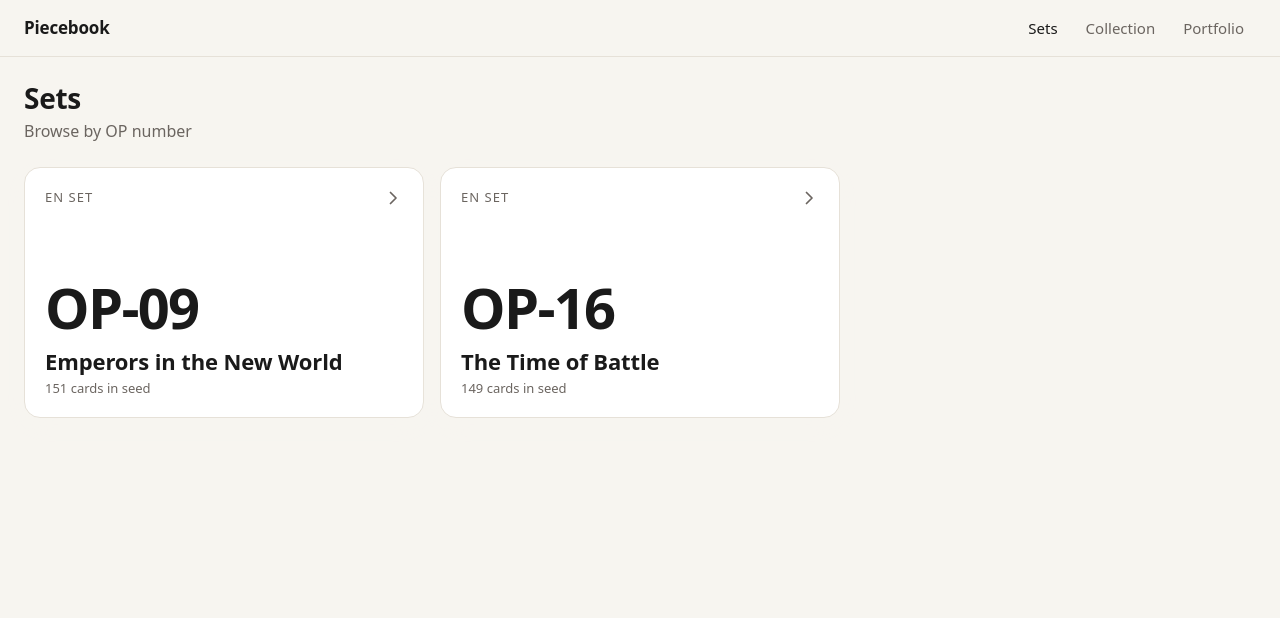
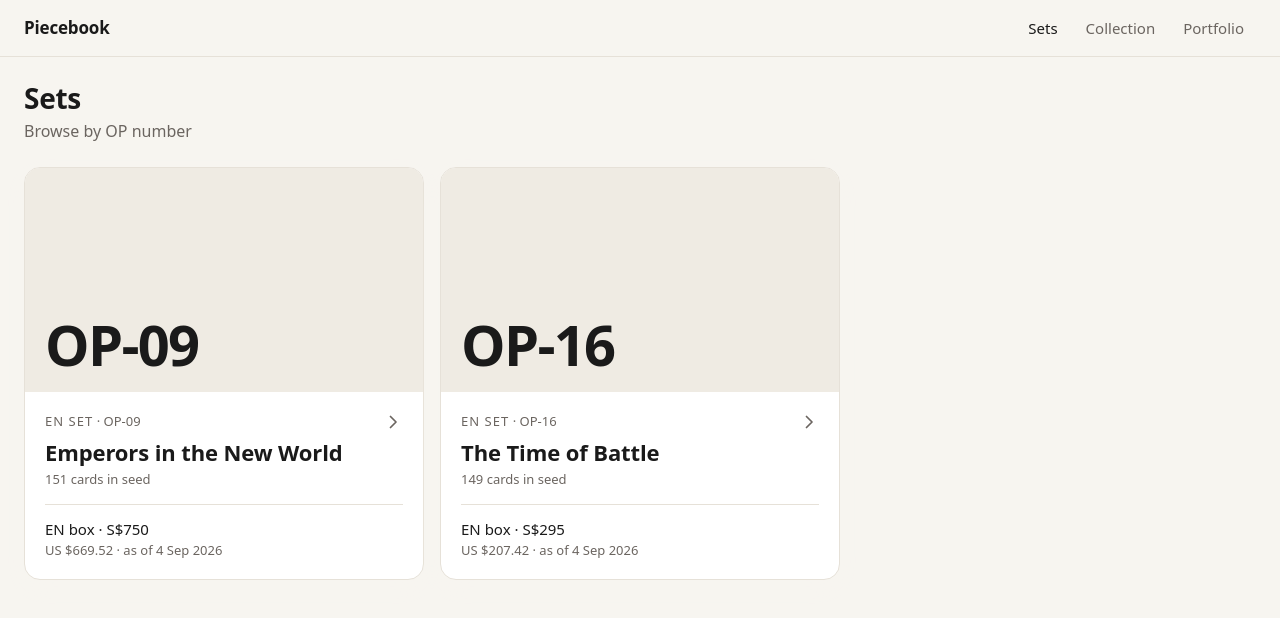
Before and after one commit to najibjuraimi-glitch/piecebook, a React (Vite) app: page / in a window 1280 px wide. Shown: the top 618 px of the page. Built offline with nearby package versions, Linux system fonts and the light colour scheme.

Commit message:
Show sealed EN box prices on SetTile and SealedStrip; wire boxArtUrl art band
Co-authored-by: najibjuraimi-glitch <najibjuraimi-glitch@users.noreply.github.com>

```diff
--- /dev/null
+++ b/src/components/SealedPrice.tsx
@@ -0,0 +1,39 @@
+import { sealedProductLabel, type SealedProduct } from '../data/sealed'
+import { formatDate, formatSgd, formatUsMarketUsd } from '../lib/format'
+
+const SEP = ' · '
+
+/**
+ * Two-line sealed price from Cards' seed: SG ask first (primary), US market and
+ * as-of date muted underneath. Falls back to the US figure as primary when the
+ * SG ask is missing. Renders nothing when neither price is seeded.
+ */
+export function sealedPriceLines(p: SealedProduct): { primary: string; secondary: string | null } | null {
+  const label = sealedProductLabel(p)
+  const sg = p.sgAskSgd !== null ? formatSgd(p.sgAskSgd) : null
+  const us = p.usMarketUsd !== null ? formatUsMarketUsd(p.usMarketUsd) : null
+  const asOf = p.asOf ? `as of ${formatDate(p.asOf)}` : null
+
+  if (sg) {
+    const secondary = [us, asOf].filter(Boolean).join(SEP)
+    return { primary: `${label}${SEP}${sg}`, secondary: secondary || null }
+  }
+  if (us) return { primary: `${label}${SEP}${us}`, secondary: asOf }
+  return null
+}
+
+interface Props {
+  product: SealedProduct
+  className?: string
+}
+
+export function SealedPrice({ product, className = '' }: Props) {
+  const lines = sealedPriceLines(product)
+  if (!lines) return null
+  return (
+    <div className={`tabular ${className}`}>
+      <p className="text-[15px] font-medium leading-5 text-ink">{lines.primary}</p>
+      {lines.secondary && <p className="mt-0.5 text-meta text-muted">{lines.secondary}</p>}
+    </div>
+  )
+}
--- a/src/components/SealedStrip.tsx
+++ b/src/components/SealedStrip.tsx
@@ -1,14 +1,21 @@
-import type { SealedGuidance } from '../data/sealed'
+import type { SealedGuidance, SealedProduct } from '../data/sealed'
+import { SealedPrice } from './SealedPrice'
 
-export function SealedStrip({ guidance }: { guidance: SealedGuidance }) {
+interface Props {
+  guidance: SealedGuidance
+  /** Cards' seeded EN booster box; the price row is omitted when absent. */
+  product?: SealedProduct
+}
+
+export function SealedStrip({ guidance, product }: Props) {
   return (
     <section
       aria-label="Sealed"
-      className="rounded-2xl border border-line bg-surface px-4 py-3 tablet:flex tablet:items-baseline tablet:gap-x-6 tablet:px-5"
+      className="rounded-2xl border border-line bg-surface px-4 py-3 tablet:grid tablet:grid-cols-[auto_minmax(0,1fr)] tablet:items-baseline tablet:gap-x-6 tablet:px-5"
     >
-      <p className="text-meta font-medium uppercase tracking-[0.08em] text-muted tablet:shrink-0">Sealed</p>
+      <p className="text-meta font-medium uppercase tracking-[0.08em] text-muted">Sealed</p>
       {/* Stacked EN/JP on phone; one full-width line from tablet up. */}
-      <dl className="mt-1.5 space-y-1 tablet:mt-0 tablet:flex tablet:min-w-0 tablet:flex-1 tablet:flex-wrap tablet:gap-x-8 tablet:gap-y-1 tablet:space-y-0">
+      <dl className="mt-1.5 space-y-1 tablet:mt-0 tablet:flex tablet:min-w-0 tablet:flex-wrap tablet:gap-x-8 tablet:gap-y-1 tablet:space-y-0">
         <div className="flex gap-3 tablet:min-w-0">
           <dt className="w-6 shrink-0 text-[14px] font-semibold leading-5 text-ink">EN</dt>
           <dd className="tabular text-[14px] leading-5 text-ink tablet:truncate">{guidance.en}</dd>
@@ -18,6 +25,12 @@ export function SealedStrip({ guidance }: { guidance: SealedGuidance }) {
           <dd className="tabular text-[14px] leading-5 text-muted tablet:truncate">{guidance.jp}</dd>
         </div>
       </dl>
+      {product && (
+        <SealedPrice
+          product={product}
+          className="mt-2.5 border-t border-line pt-2.5 tablet:col-start-2 tablet:mt-2 tablet:pt-2"
+        />
+      )}
     </section>
   )
 }
--- a/src/components/SetTile.tsx
+++ b/src/components/SetTile.tsx
@@ -1,26 +1,73 @@
+import { useState } from 'react'
 import { Link } from 'react-router-dom'
 import type { CardSet } from '../data/seed'
+import { getSealedProduct } from '../data/sealed'
 import { pluralCards } from '../lib/format'
+import { SealedPrice } from './SealedPrice'
 
 export function SetTile({ set }: { set: CardSet }) {
   const language = set.cards[0]?.language ?? 'EN'
+  const sealed = getSealedProduct(set.setCode, language)
   return (
     <Link
       to={`/sets/${encodeURIComponent(set.setCode)}`}
-      className="block rounded-2xl border border-line bg-surface shadow-paper transition-transform duration-150 ease-out active:scale-[0.99]"
+      className="block overflow-hidden rounded-2xl border border-line bg-surface shadow-paper transition-transform duration-150 ease-out active:scale-[0.99]"
     >
-      <div className="flex aspect-[16/10] flex-col justify-between p-5">
-        <div className="flex items-start justify-between">
-          <span className="text-meta font-medium uppercase tracking-[0.08em] text-muted">{language} set</span>
+      <ArtBand setCode={set.setCode} setName={set.setName} boxArtUrl={sealed?.boxArtUrl ?? null} />
+
+      <div className="p-5">
+        <div className="flex items-start justify-between gap-3">
+          <p className="text-meta font-medium uppercase tracking-[0.08em] text-muted">
+            {language} set<span className="tabular normal-case tracking-normal"> · {set.setCode}</span>
+          </p>
           <ChevronRight />
         </div>
-        <div>
-          <p className="tabular text-[56px] font-bold leading-none tracking-[-0.03em] text-ink">{set.setCode}</p>
-          <p className="mt-3 text-title text-ink">{set.setName}</p>
-          <p className="tabular mt-1 text-meta text-muted">{pluralCards(set.cards.length)} in seed</p>
-        </div>
+        <p className="mt-1.5 text-title text-ink">{set.setName}</p>
+        <p className="tabular mt-1 text-meta text-muted">{pluralCards(set.cards.length)} in seed</p>
+
+        {sealed && <SealedPrice product={sealed} className="mt-4 border-t border-line pt-3.5" />}
       </div>
     </Link>
+  )
+}
+
+interface ArtBandProps {
+  setCode: string
+  setName: string
+  boxArtUrl: string | null
+}
+
+/**
+ * Top band of the tile. Shows Cards' booster box art when `boxArtUrl` is
+ * seeded; until then (and if the image fails) it is type-first: the set code
+ * large on tinted paper.
+ */
+function ArtBand({ setCode, setName, boxArtUrl }: ArtBandProps) {
+  const [loaded, setLoaded] = useState(false)
+  const [failed, setFailed] = useState(false)
+  const showArt = Boolean(boxArtUrl) && !failed
+
+  return (
+    <div className="relative aspect-[16/9] w-full overflow-hidden bg-[#EFEBE3]">
+      {showArt && (
+        <img
+          src={boxArtUrl ?? undefined}
+          alt={`${setName} booster box`}
+          loading="lazy"
+          decoding="async"
+          onLoad={() => setLoaded(true)}
+          onError={() => setFailed(true)}
+          className={`h-full w-full object-cover transition-opacity duration-200 ease-out ${
+            loaded ? 'opacity-100' : 'opacity-0'
+          }`}
+        />
+      )}
+      {!(showArt && loaded) && (
+        <div className="absolute inset-0 flex items-end p-5">
+          <p className="tabular text-[56px] font-bold leading-none tracking-[-0.03em] text-ink">{setCode}</p>
+        </div>
+      )}
+    </div>
   )
 }
 
--- a/src/data/sealed.ts
+++ b/src/data/sealed.ts
@@ -1,3 +1,5 @@
+import sealedSeed from '../../data/sealed-seed.json'
+
 /**
  * Sealed guidance per set. The seed CSVs carry no `sealed_guidance` column yet,
  * so these short notes are maintained here until Cards supplies them in the
@@ -22,3 +24,57 @@ const SEALED: Record<string, SealedGuidance> = {
 export function getSealedGuidance(setCode: string): SealedGuidance | undefined {
   return SEALED[setCode]
 }
+
+/**
+ * One sealed product row from Cards' `data/sealed-seed.json`. Prices are seed
+ * values (SG ask in SGD, US market in USD) as of `asOf`; there is no live feed.
+ * `boxArtUrl` is null until Cards fills it; the UI stays type-first meanwhile.
+ */
+export interface SealedProduct {
+  setCode: string
+  setName: string
+  language: string
+  product: string
+  boxArtUrl: string | null
+  sgAskSgd: number | null
+  sgSource: string | null
+  usMarketUsd: number | null
+  usSource: string | null
+  asOf: string | null
+}
+
+function toProduct(row: (typeof sealedSeed)[number]): SealedProduct {
+  const sg = Number(row.sgAskSgd)
+  const us = Number(row.usMarketUsd)
+  return {
+    setCode: row.setCode,
+    setName: row.setName,
+    language: row.language || 'EN',
+    product: row.product || 'booster_box',
+    boxArtUrl: row.boxArtUrl || null,
+    sgAskSgd: Number.isFinite(sg) ? sg : null,
+    sgSource: row.sgSource || null,
+    usMarketUsd: Number.isFinite(us) ? us : null,
+    usSource: row.usSource || null,
+    asOf: row.asOf || null,
+  }
+}
+
+const SEALED_PRODUCTS: SealedProduct[] = sealedSeed.map(toProduct)
+
+/** The EN booster box for a set, if Cards has seeded one. */
+export function getSealedProduct(
+  setCode: string,
+  language = 'EN',
+  product = 'booster_box',
+): SealedProduct | undefined {
+  return SEALED_PRODUCTS.find(
+    (p) => p.setCode === setCode && p.language === language && p.product === product,
+  )
+}
+
+/** Short product noun for the price row, e.g. "EN box". */
+export function sealedProductLabel(p: SealedProduct): string {
+  const noun = p.product === 'booster_box' ? 'box' : p.product.replace(/_/g, ' ')
+  return `${p.language} ${noun}`
+}
--- a/src/lib/format.ts
+++ b/src/lib/format.ts
@@ -7,6 +7,20 @@ const usd = new Intl.NumberFormat('en-US', {
 
 export function formatUsd(value: number): string {
   return usd.format(value)
+}
+
+/** US market price with an explicit country prefix, e.g. "US $669.52", for use beside an SGD figure. */
+export function formatUsMarketUsd(value: number): string {
+  return `US ${usd.format(value)}`
+}
+
+const sgdWhole = new Intl.NumberFormat('en-SG', { maximumFractionDigits: 0 })
+const sgdCents = new Intl.NumberFormat('en-SG', { minimumFractionDigits: 2, maximumFractionDigits: 2 })
+
+/** Singapore dollars as "S$750" for whole amounts, "S$749.50" otherwise. */
+export function formatSgd(value: number): string {
+  const fmt = Number.isInteger(value) ? sgdWhole : sgdCents
+  return `S$${fmt.format(value)}`
 }
 
 export function formatSignedUsd(value: number): string {
--- a/src/screens/SetDetail.tsx
+++ b/src/screens/SetDetail.tsx
@@ -1,7 +1,7 @@
 import { useMemo } from 'react'
 import { useParams, useSearchParams } from 'react-router-dom'
 import { bucketByRarity, getSet } from '../data/seed'
-import { getSealedGuidance } from '../data/sealed'
+import { getSealedGuidance, getSealedProduct } from '../data/sealed'
 import { useCollection } from '../store/collection'
 import { BackBar, BLEED, Screen } from '../components/Screen'
 import { SealedStrip } from '../components/SealedStrip'
@@ -24,12 +24,13 @@ export function SetDetailScreen() {
   const activeBucket = buckets.find((b) => b.key === active)
 
   const sealed = getSealedGuidance(set.setCode)
+  const sealedProduct = getSealedProduct(set.setCode, set.cards[0]?.language ?? 'EN')
 
   return (
     <Screen>
       <BackBar title={set.setCode} subline={set.setName} fallbackTo="/" />
 
-      {sealed && <SealedStrip guidance={sealed} />}
+      {sealed && <SealedStrip guidance={sealed} product={sealedProduct} />}
 
       <div className={`sticky top-0 z-20 mt-3 bg-paper/95 backdrop-blur supports-[backdrop-filter]:bg-paper/85 ${BLEED}`}>
         <RarityTabs
```
